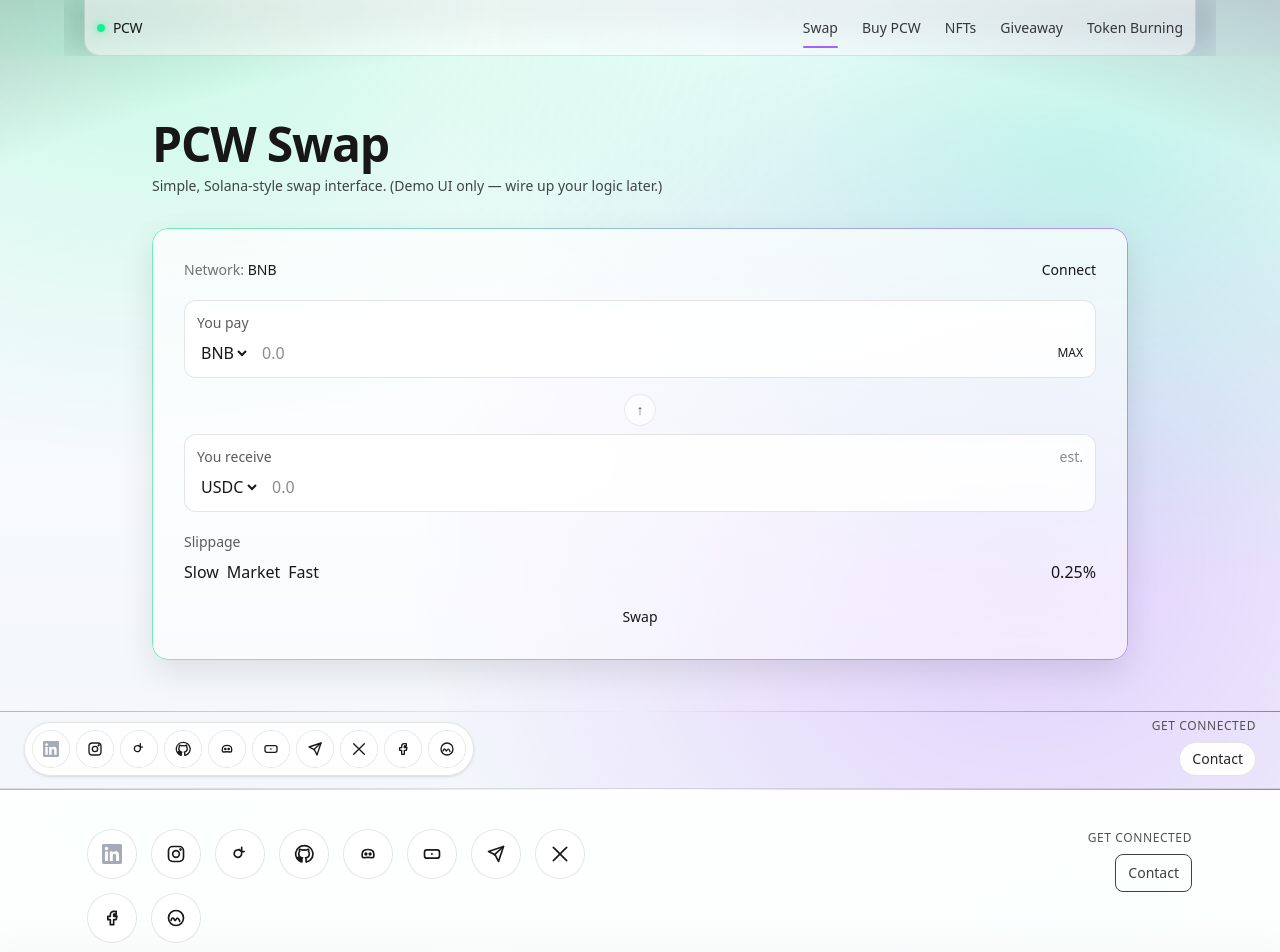
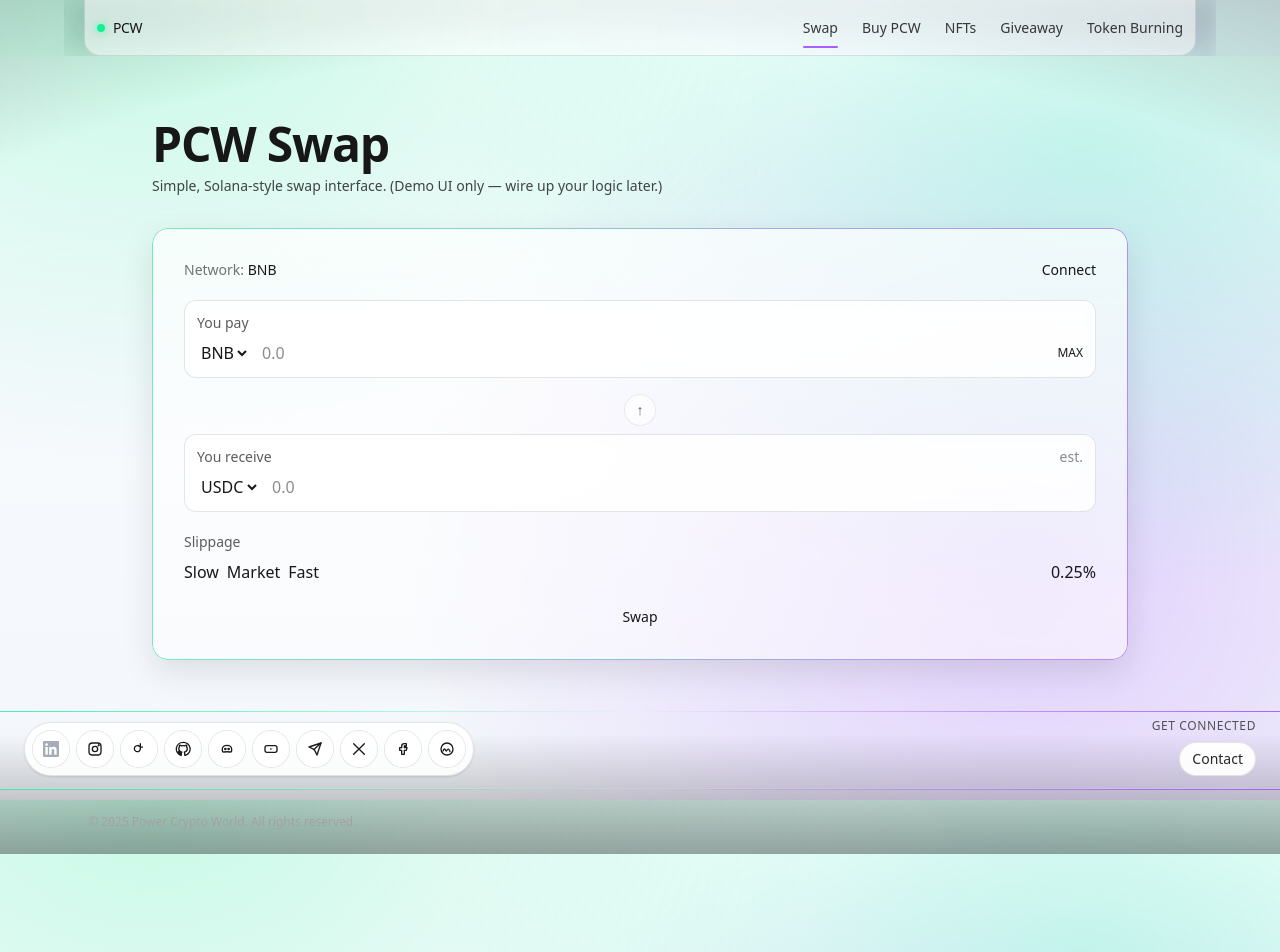
Before and after one commit to powercryptoworld/pcw-website, a Next.js app: page / in a window 1280 px wide. Shown: the top 952 px of the page. Built offline with nearby package versions, Linux system fonts and the light colour scheme.

Commit message:
remove footer socials/contact to avoid duplication; keep copyright only

```diff
--- a/components/Footer.tsx
+++ b/components/Footer.tsx
@@ -1,73 +1,11 @@
-import Link from "next/link";
-
-const socials = [
-  { label: "LinkedIn",     href: "https://www.linkedin.com/in/power-crypto-world-68b863255/", icon: "/linkedin.svg" },
-  { label: "Instagram",    href: "https://www.instagram.com/powercryptoworldpcw/",            icon: "/instagram.svg" },
-  { label: "TikTok",       href: "https://www.tiktok.com/@powercryptoworld",                  icon: "/tiktok.svg" },
-  { label: "GitHub",       href: "https://github.com/powercryptoworld",                       icon: "/github.svg" },
-  { label: "Discord",      href: "https://discord.com/invite/ffvHRXJkdZ",                     icon: "/discord.svg" },
-  { label: "YouTube",      href: "https://www.youtube.com/channel/UC9D0upTQoiawh0JFMLREuIg",  icon: "/youtube.svg" },
-  { label: "Telegram",     href: "https://t.me/+A7Fp1xARJVtiZTYx",                            icon: "/telegram.svg" },
-  { label: "Twitter (X)",  href: "https://x.com/PCWcrypto",                                   icon: "/x.svg" },
-  { label: "Facebook",     href: "https://www.facebook.com/people/Power-Crypto/100075237947925/", icon: "/facebook.svg" },
-  { label: "CoinMarketCap",href: "https://coinmarketcap.com/community/profile/PowerCryptoWorld/", icon: "/cmc.svg" },
-];
-
 export default function Footer() {
   return (
-    // Strong z-index + own background so socials can't get washed out
-    <footer className="relative z-20 border-t border-black/10 dark:border-white/10">
-      <div className="absolute inset-0 -z-10 bg-white/92 dark:bg-neutral-950/70 backdrop-blur-md" />
-
-      {/* thin neon line */}
+    <footer className="relative z-10 border-t border-white/10">
+      {/* thin glow line */}
       <div className="h-px w-full glow-line" />
 
-      <div className="mx-auto max-w-6xl px-6 py-10 grid gap-6 md:grid-cols-2">
-        {/* Social icons */}
-        <div className="flex items-center gap-3 md:gap-4 flex-wrap">
-          {socials.map((s) => (
-            <a
-              key={s.label}
-              href={s.href}
-              target="_blank"
-              rel="noopener noreferrer"
-              aria-label={s.label}
-              title={s.label}
-              className="group inline-flex h-12 w-12 items-center justify-center rounded-full
-                         bg-white dark:bg-white/12
-                         ring-1 ring-black/10 dark:ring-white/20
-                         transition hover:ring-[var(--sol-green)] hover:shadow-[0_0_18px_rgba(153,69,255,.2)]"
-            >
-              <img
-                src={s.icon}
-                alt=""
-                className="h-5 w-5 opacity-90 transition group-hover:opacity-100
-                           dark:invert dark:brightness-110 dark:contrast-110"
-              />
-            </a>
-          ))}
-        </div>
-
-        {/* Contact link */}
-        <div className="text-left md:text-right">
-          <h4 className="text-xs uppercase tracking-wider text-neutral-600 dark:text-neutral-400">
-            GET CONNECTED
-          </h4>
-          <div className="mt-2">
-            <Link
-              href="/contact"
-              className="inline-block rounded-lg border border-border px-3 py-2 text-sm
-                         text-neutral-700 dark:text-neutral-300
-                         hover:text-foreground hover:border-[var(--sol-green)] transition"
-            >
-              Contact
-            </Link>
-          </div>
-        </div>
-      </div>
-
-      <div className="mx-auto max-w-6xl px-6 pb-8">
-        <p className="text-xs text-neutral-600 dark:text-neutral-400">
+      <div className="mx-auto max-w-6xl px-6 py-6">
+        <p className="text-xs text-neutral-400">
           © {new Date().getFullYear()} Power Crypto World. All rights reserved.
         </p>
       </div>
```
